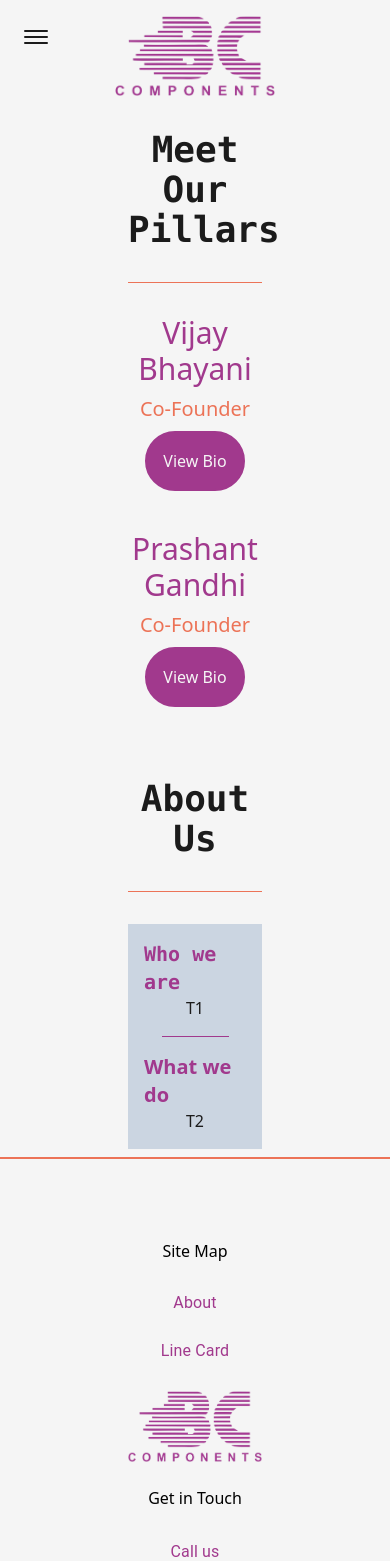
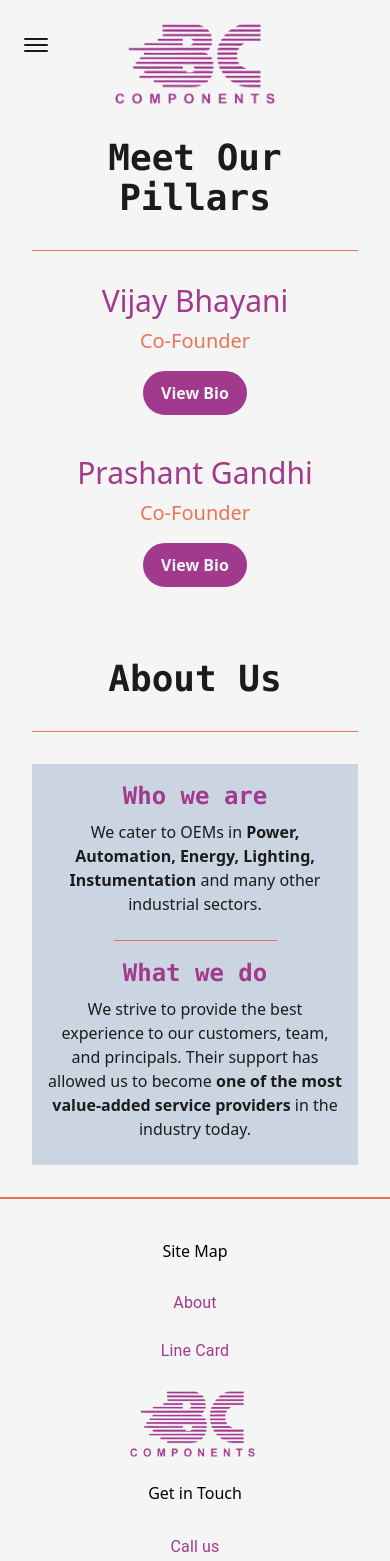
Before and after one commit to lapislazuli21/BC_Components_Website, a Next.js app in the folder bc_components_web/: page /about in a window 390 px wide. Shown: the top 1561 px of the page. Built offline with nearby package versions, Linux system fonts and the light colour scheme.

Commit message:
Updated about page mobile view
Fixed width issues, added content, changed buttons and also removed some whitespace in the footer

```diff
--- a/bc_components_web/src/components/AboutTile.js
+++ b/bc_components_web/src/components/AboutTile.js
@@ -4,9 +4,15 @@ import { useState } from 'react'
 const AboutTile = ({ name, description }) => {
 
     const [isOpen, setIsOpen] = useState(false);
+    const [isText, setIsText] = useState("View Bio");
 
     const handleClick = () => {
-        setIsOpen(!isOpen)
+        setIsOpen(!isOpen);
+        if (isText == "View Bio") {
+            setIsText("Hide Bio");
+        } else {
+            setIsText("View Bio");
+        }
     }
 
     return (
@@ -14,8 +20,8 @@ const AboutTile = ({ name, description }) => {
             <div className='flex flex-col'>
                 <h2 className='text-4xl sm:text-3xl text-primary sm:text-center'>{name}</h2>
                 <p className='text-2xl sm:text-xl py-2 text-secondary sm:text-center'>Co-Founder</p>
-                <button className='hidden bg-primary text-light sm:flex sm:mx-auto sm:mb-2 border-primary border-2 p-4 rounded-xl sm:rounded-full' onClick={handleClick}>View Bio</button>
-                <p className={`flex font-semibold text-lg pt-2 sm:text-center ${isOpen ? 'sm:flex' : 'sm:hidden'}`}>{description}</p>
+                <button className={`hidden bg-primary text-light font-semibold sm:flex sm:mx-auto sm:my-2 border-primary border-2 px-4 py-2 rounded-full`} onClick={handleClick}>{isText}</button>
+                <p className={`flex font-semibold text-xl pt-2 sm:text-center ${isOpen ? 'sm:flex' : 'sm:hidden'}`}>{description}</p>
             </div>
         </div>
     )
--- a/bc_components_web/src/components/ContactForm.js
+++ b/bc_components_web/src/components/ContactForm.js
@@ -40,7 +40,7 @@ const ContactForm = () => {
                             <input type="tel" placeholder='Phone' className='mx-5 rounded-md w-[540px] h-[40px] p-4 border-primary border-2' {...register("contact")} defaultValue={""}></input>
                         </div>
                     </div>
-                    <div className='my-5 mx-4 flex flex-row items-center justify-center'>
+                    <div className='my-5 flex flex-row items-center justify-center'>
                         <textarea placeholder='Message' className='mx-5 rounded-md w-[540px] h-[130px] p-2 border-primary border-2' {...register("message")} required></textarea>
                     </div>
                 </div>
--- a/bc_components_web/src/components/Footer.js
+++ b/bc_components_web/src/components/Footer.js
@@ -10,9 +10,9 @@ import ListItemText from '@mui/material/ListItemText';
 const Footer = () => {
   return (
     <div>
-      <footer className='w-full sm:bg-secondary border-t-2 border-secondary font-medium text-lg sm:text-base'>
+      <footer className='w-full bg-light border-t-2 border-secondary font-medium text-lg sm:text-base'>
 
-        <Layout className='py-8 sm:py-16 flex items-center justify-around dark:text-light lg:flex-col lg:py-6'>
+        <Layout className='py-8 sm:border-none flex items-center justify-around dark:text-light lg:flex-col lg:py-6'>
 
           <div>
             <h3 className='text-center mt-2 sm: py-2'>Site Map</h3>
@@ -30,11 +30,19 @@ const Footer = () => {
             </List>
           </div>
 
-          <div className="sm: py-2">
+          <div className="sm:hidden">
             <Image
               src={logo}
               width={250}
               height={250}
+              alt="Logo"
+            />
+          </div>
+          <div className="hidden sm:flex sm:py-2 pr-1.5">
+            <Image
+              src={logo}
+              width={125}
+              height={125}
               alt="Logo"
             />
           </div>
@@ -58,7 +66,7 @@ const Footer = () => {
           </div>
         </Layout>
 
-        <Layout className='py-8 flex items-center justify-around dark:text-light lg:flex-col lg:py-6'>
+        <Layout className='py-8 sm:pt-0 px-8 flex items-center justify-around dark:text-light lg:flex-col lg:py-6'>
           <span className='text-center'>{new Date().getFullYear()} &copy; All Rights Reserved.</span>
           <div className='flex items-center lg:py-2 sm:flex-col sm:items-center sm:justify-center'>
             <span className='text-center'>Made by&nbsp;<a href="https://khushgandhi.tech/" target='_blank' className='text-footer dark:text-secondary'>Khush Gandhi</a></span>
--- a/bc_components_web/src/components/Navbar.js
+++ b/bc_components_web/src/components/Navbar.js
@@ -51,7 +51,7 @@ const Navbar = () => {
 
   return (
     <>
-      <header className=' w-full px-32 py-8 font-medium flex items-center justify-between relative z-10 lg:px-16 md:px-12 sm:px-6 overflow-x-clip'>
+      <header className=' w-full px-32 pb-8 pt-10 font-medium flex items-center justify-between relative z-10 lg:px-16 md:px-12 sm:px-6 overflow-x-clip'>
 
         <button className='hidden flex-col items-center justify-center lg:flex' onClick={handleClick}>
           <span className={`bg-dark dark:bg-light transition-all duration-300 ease-out block h-0.5 w-6 rounded-sm ${isOpen ? 'rotate-45 translate-y-1' : '-translate-y-0.5'}`}></span>
@@ -74,7 +74,7 @@ const Navbar = () => {
             </motion.a>
           </nav>
         </div>
-        <div className='absolute left-[50%] top-2 translate-x-[-50%]'>
+        <div className='absolute left-[50%] top-4 translate-x-[-50%]'>
           <Link href='/'>
             <MotionImage src={logo} alt="Logo" className='w-40 h-20 mt-2' whileHover={{ x: 8 }} transition={{ ease: easeInOut }} />
           </Link>
--- a/bc_components_web/src/pages/about.js
+++ b/bc_components_web/src/pages/about.js
@@ -13,7 +13,7 @@ const About = () => {
         <meta name="description" content="BC Components About Page" />
       </Head>
       <main className="flex items-center text-dark dark:text-light w-full min-h-screen">
-        <Layout className='py-2'>
+        <Layout className='py-2 px-8'>
           <h1 className='pb-8 sm:pt-8 sm:pb-4 text-5xl font-mono font-semibold sm:text-center sm:text-4xl sm:my-4'>Meet Our Pillars</h1>
           <hr className='border-secondary' />
           <div className='py-4'> {/*Team*/}
@@ -23,7 +23,7 @@ const About = () => {
           </div>
           <h1 className='py-8 sm:pt-4 sm:pb-4 text-5xl font-mono font-semibold sm:text-center sm:text-4xl sm:my-4'>About Us</h1>
           <hr className='border-secondary pb-8' />
-          <div className='flex flex-row items-start justify-around text-center py-16 my-4 bg-slate-300 rounded-lg sm:hidden'>
+          <div className='flex flex-row items-start justify-around text-center py-16 mt-2 my-8 bg-slate-300 rounded-lg sm:hidden'>
             <div className="w-1/2 h-full px-4 sm:w-full sm:h-1/2">
               <div className='flex flex-col justify-around'>
                 <h2 className='text-4xl h-1/2 pb-6 font-mono font-medium text-primary'>Who we are</h2>
@@ -32,7 +32,7 @@ const About = () => {
                 <h3 className='text-xl sm:text-base text-start'>With our <span className='font-semibold'>expansive product portfolio and unbeatable customer satisfaction</span>, BC Components has also become an integral part of the Indian electronic industry. </h3>
               </div>
             </div>
-            <figure className='bg-secondary mx-8'>
+            <figure className='bg-secondary m-8'>
               <svg width="5" height="250" viewBox='0 0 100 100'></svg>
             </figure>
             <div className="w-1/2 px-4">
@@ -45,15 +45,15 @@ const About = () => {
             </div>
           </div>
           {/*Mobile View*/}
-          <div className='hidden sm:flex sm:flex-col sm:items-center sm:bg-slate-300'>
+          <div className='hidden sm:flex sm:flex-col sm:items-center sm:bg-slate-300 mb-6'>
             <div className='sm:p-4 sm:flex sm:flex-col sm:items-center'>
-              <h1 className='sm:text-xl sm:text-primary font-mono sm:font-semibold'>Who we are</h1>
-              <p>T1</p>
+              <h1 className='sm:text-2xl sm:text-primary font-mono sm:font-semibold'>Who we are</h1>
+              <h3 className='text-xl sm:text-base text-center py-2'>We cater to OEMs in <span className='font-semibold'>Power, Automation, Energy, Lighting, Instumentation</span> and many other industrial sectors.</h3>
             </div>
-            <hr className='sm:border-primary sm:w-1/2' />
+            <hr className='sm:border-secondary sm:w-1/2' />
             <div className='sm:p-4 sm:flex sm:flex-col sm:items-center'>
-              <h1 className='sm:text-xl sm:text-primary sm:font-semibold'>What we do</h1>
-              <p>T2</p>
+              <h1 className='sm:text-2xl sm:text-primary font-mono sm:font-semibold'>What we do</h1>
+              <h3 className='text-xl sm:text-base text-center py-2'>We strive to provide the best experience to our customers, team, and principals. Their support has allowed us to become <span className='font-semibold'>one of the most value-added service providers</span> in the industry today. </h3>
             </div>
           </div>
         </Layout>
```
